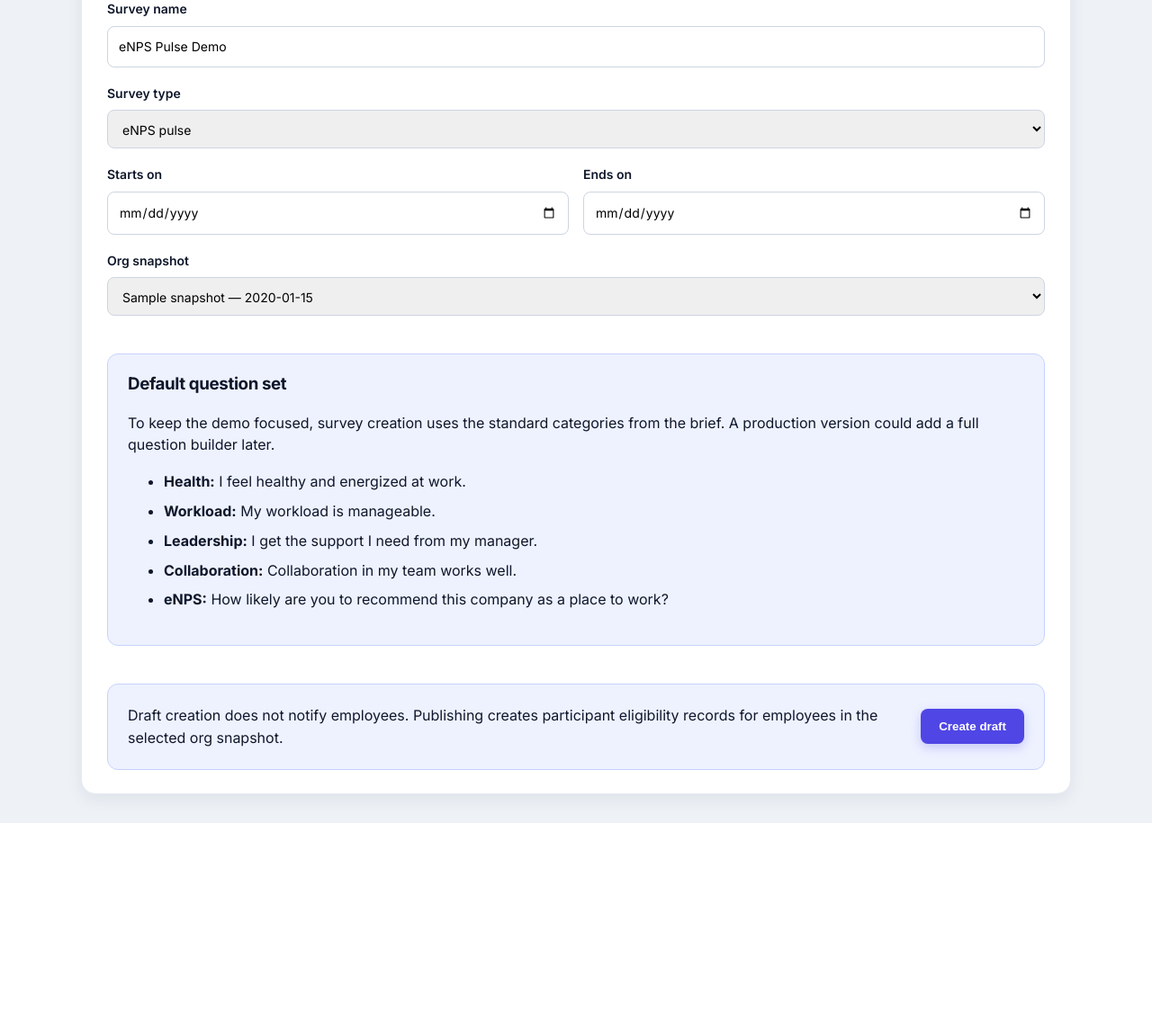
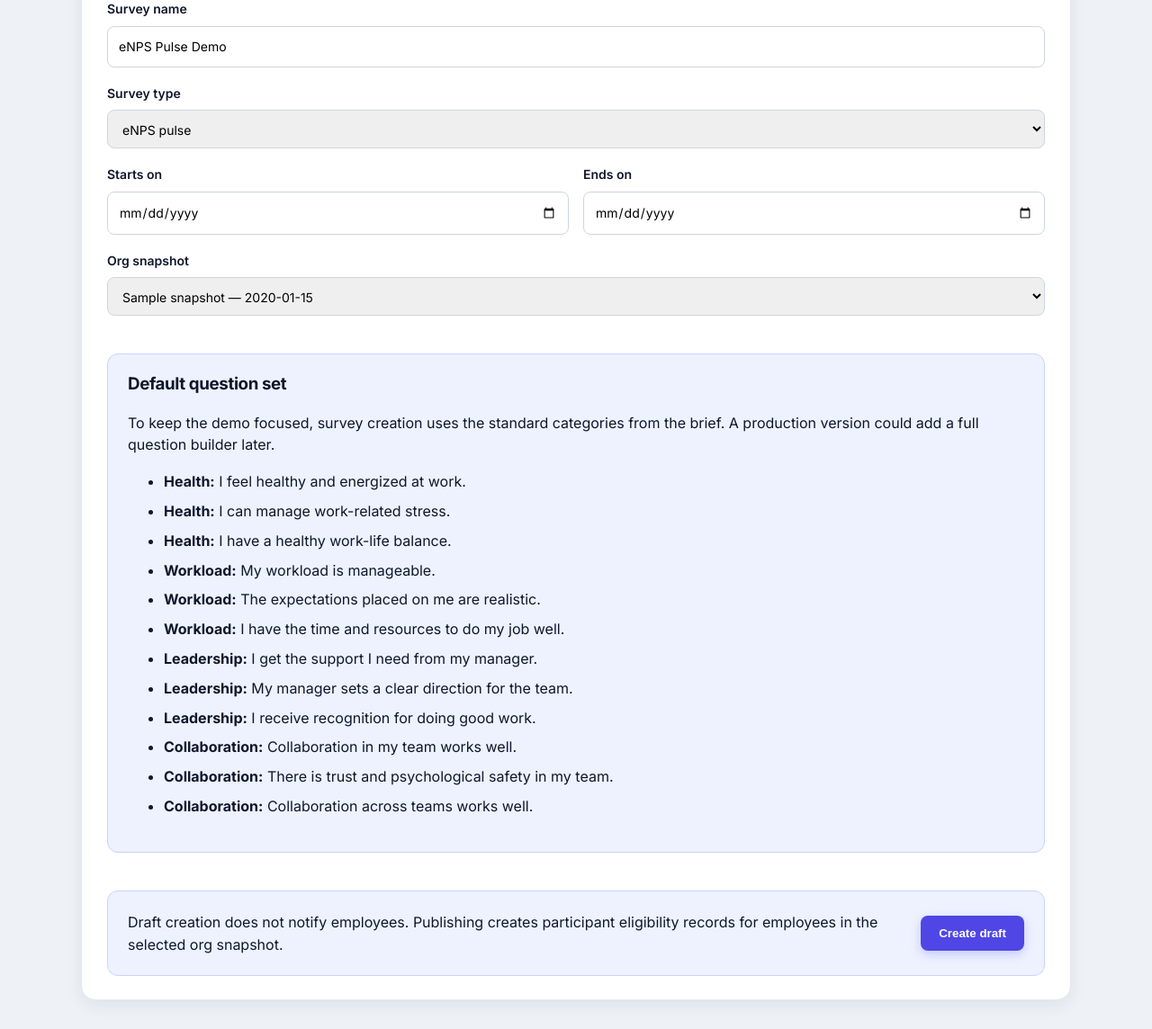
Before and after one commit to davidtrajcev/survey-insights-demo, a FastAPI app: page /admin/surveys/new in a window 1280 px wide. Shown: the part 297-1441 px from the top of the page at 90% size. Before the commit the page ends 1212 px from the top, so only its background shows below. Run offline with FastAPI, Linux system fonts and the light colour scheme; the visitor is signed in with stand-in values (Sample User, id 1); tables that the repository leaves empty hold one stand-in row (values such as "Sample post").

Commit message:
Bug fixes

```diff
--- a/app/main.py
+++ b/app/main.py
@@ -3,7 +3,7 @@ import uuid
 from datetime import date, datetime, timezone
 
 from fastapi import Depends, FastAPI, Form, HTTPException, Request
-from fastapi.responses import RedirectResponse
+from fastapi.responses import JSONResponse, RedirectResponse
 from fastapi.staticfiles import StaticFiles
 from fastapi.templating import Jinja2Templates
 from sqlalchemy import func
@@ -74,6 +74,34 @@ app.mount("/static", StaticFiles(directory="app/static"), name="static")
 templates = Jinja2Templates(directory="app/templates")
 
 
+@app.exception_handler(HTTPException)
+async def auth_redirect_handler(request: Request, exc: HTTPException):
+    # A 401 means the visitor isn't signed in. Send them to the mock SSO login
+    # instead of dumping raw JSON (e.g. when following dashboard links logged out).
+    if exc.status_code == 401:
+        return RedirectResponse(url="/login", status_code=303)
+    return JSONResponse(status_code=exc.status_code, content={"detail": exc.detail})
+
+
+# Internal response-type codes drive scoring and form rendering, but should be
+# shown to admins as plain language. Keep the codes stable; only the label varies.
+RESPONSE_TYPE_LABELS = {
+    "likert_1_5": "Agreement scale (1–5)",
+    "enps_0_10": "eNPS scale (0–10)",
+    "text": "Free text",
+}
+
+
+def response_type_label(value: str) -> str:
+    return RESPONSE_TYPE_LABELS.get(value, value.replace("_", " "))
+
+
+templates.env.filters["response_type_label"] = response_type_label
+
+
+# The annual/half-year survey covers four themes with three weighted questions
+# each (the category score is a weighted mean). This mirrors the seeded surveys
+# so an admin-created cycle is structurally identical to the demo data.
 DEFAULT_QUESTIONS = [
     {
         "key": "employee_health",
@@ -81,36 +109,108 @@ DEFAULT_QUESTIONS = [
         "text": "I feel healthy and energized at work.",
         "response_type": "likert_1_5",
         "order": 1,
+        "weight": 1.0,
+    },
+    {
+        "key": "health_stress",
+        "category": "Health",
+        "text": "I can manage work-related stress.",
+        "response_type": "likert_1_5",
+        "order": 2,
+        "weight": 2.0,
+    },
+    {
+        "key": "health_balance",
+        "category": "Health",
+        "text": "I have a healthy work-life balance.",
+        "response_type": "likert_1_5",
+        "order": 3,
+        "weight": 1.0,
     },
     {
         "key": "workload_balance",
         "category": "Workload",
         "text": "My workload is manageable.",
         "response_type": "likert_1_5",
-        "order": 2,
+        "order": 4,
+        "weight": 2.0,
+    },
+    {
+        "key": "workload_expectations",
+        "category": "Workload",
+        "text": "The expectations placed on me are realistic.",
+        "response_type": "likert_1_5",
+        "order": 5,
+        "weight": 1.0,
+    },
+    {
+        "key": "workload_resources",
+        "category": "Workload",
+        "text": "I have the time and resources to do my job well.",
+        "response_type": "likert_1_5",
+        "order": 6,
+        "weight": 1.0,
     },
     {
         "key": "leadership_support",
         "category": "Leadership",
         "text": "I get the support I need from my manager.",
         "response_type": "likert_1_5",
-        "order": 3,
+        "order": 7,
+        "weight": 1.0,
+    },
+    {
+        "key": "leadership_clarity",
+        "category": "Leadership",
+        "text": "My manager sets a clear direction for the team.",
+        "response_type": "likert_1_5",
+        "order": 8,
+        "weight": 2.0,
+    },
+    {
+        "key": "leadership_recognition",
+        "category": "Leadership",
+        "text": "I receive recognition for doing good work.",
+        "response_type": "likert_1_5",
+        "order": 9,
+        "weight": 1.0,
     },
     {
         "key": "team_collaboration",
         "category": "Collaboration",
         "text": "Collaboration in my team works well.",
         "response_type": "likert_1_5",
-        "order": 4,
+        "order": 10,
+        "weight": 1.0,
     },
     {
-        "key": "enps",
-        "category": "eNPS",
-        "text": "How likely are you to recommend this company as a place to work?",
-        "response_type": "enps_0_10",
-        "order": 5,
+        "key": "collab_trust",
+        "category": "Collaboration",
+        "text": "There is trust and psychological safety in my team.",
+        "response_type": "likert_1_5",
+        "order": 11,
+        "weight": 2.0,
+    },
+    {
+        "key": "collab_crossteam",
+        "category": "Collaboration",
+        "text": "Collaboration across teams works well.",
+        "response_type": "likert_1_5",
+        "order": 12,
+        "weight": 1.0,
     },
 ]
+
+# eNPS is its own continuous pulse, not part of the annual/half-year survey — a
+# single 0-10 question used only for enps_pulse cycles.
+ENPS_PULSE_QUESTION = {
+    "key": "enps",
+    "category": "eNPS",
+    "text": "How likely are you to recommend this company as a place to work?",
+    "response_type": "enps_0_10",
+    "order": 1,
+    "weight": 1.0,
+}
 
 
 DASHBOARD_CATEGORIES = ["Health", "Workload", "Leadership", "Collaboration", "eNPS"]
@@ -256,7 +356,9 @@ def build_manager_usability_summary(
 
     movements = []
 
-    for category in DASHBOARD_CATEGORIES:
+    # eNPS is reported from its own monthly pulse, so the theme movement pills
+    # cover the four 1-5 themes only.
+    for category in LIKERT_CATEGORIES:
         current_value = None
         previous_value = None
 
@@ -453,7 +555,12 @@ def get_survey_admin_rows(db: Session) -> list[dict]:
 
 
 def create_default_questions_for_cycle(db: Session, cycle: SurveyCycle) -> None:
-    for question_def in DEFAULT_QUESTIONS:
+    # An eNPS pulse is a single 0-10 question; the annual/half-year survey is the
+    # four 1-5 themes. eNPS never appears in the regular survey.
+    question_defs = (
+        [ENPS_PULSE_QUESTION] if cycle.cycle_type == "enps_pulse" else DEFAULT_QUESTIONS
+    )
+    for question_def in question_defs:
         db.add(
             Question(
                 survey_cycle=cycle,
@@ -462,6 +569,7 @@ def create_default_questions_for_cycle(db: Session, cycle: SurveyCycle) -> None:
                 text=question_def["text"],
                 response_type=question_def["response_type"],
                 display_order=question_def["order"],
+                weight=question_def["weight"],
                 is_required=True,
             )
         )
@@ -1325,6 +1433,11 @@ def employee_home(request: Request, db: Session = Depends(get_db)):
     participant_rows = []
 
     for participant in participants:
+        # Draft cycles are not yet published, so they stay invisible to employees.
+        # An open cycle (active and within its dates) can be submitted; upcoming and
+        # closed cycles are shown as status/archive only.
+        if participant.survey_cycle.status == "draft":
+            continue
         participant_rows.append(
             {
                 "participant_id": participant.id,
@@ -1332,6 +1445,7 @@ def employee_home(request: Request, db: Session = Depends(get_db)):
                 "org_unit_path": " > ".join(get_org_unit_path(participant.org_unit_at_time)),
                 "has_submitted": participant.has_submitted,
                 "submitted_at": participant.submitted_at,
+                "availability": survey_availability(participant.survey_cycle),
             }
         )
 
@@ -1344,6 +1458,22 @@ def employee_home(request: Request, db: Session = Depends(get_db)):
             "participant_rows": participant_rows,
         },
     )
+
+
+def survey_availability(cycle: SurveyCycle, today: date | None = None) -> str:
+    """Submission window state for a cycle: 'open', 'upcoming', or 'closed'.
+
+    A survey can only be answered while it is active *and* the current date falls
+    within its [starts_on, ends_on] window. Active cycles whose window hasn't
+    started yet are 'upcoming'; everything else (drafts, closed, or active cycles
+    whose window has passed) is 'closed' for submission.
+    """
+    today = today or date.today()
+    if cycle.status == "active" and cycle.starts_on <= today <= cycle.ends_on:
+        return "open"
+    if cycle.status == "active" and today < cycle.starts_on:
+        return "upcoming"
+    return "closed"
 
 
 @app.get("/survey/{participant_id}")
@@ -1366,6 +1496,8 @@ def survey_form(
         .all()
     )
 
+    availability = survey_availability(participant.survey_cycle)
+
     return templates.TemplateResponse(
         request=request,
         name="survey_form.html",
@@ -1374,6 +1506,9 @@ def survey_form(
             "current_user": current_employee,
             "participant": participant,
             "questions": questions,
+            # A survey can only be answered while it is active and within its dates.
+            "availability": availability,
+            "can_submit": availability == "open",
             "org_unit_path": " > ".join(get_org_unit_path(participant.org_unit_at_time)),
         },
     )
@@ -1392,6 +1527,15 @@ async def submit_survey(
         current_employee=current_employee,
     )
 
+    # A submission is only accepted while the cycle is active AND today falls
+    # within its date window. This rejects closed/historical cycles and cycles
+    # whose window hasn't opened yet (or has already passed).
+    if survey_availability(participant.survey_cycle) != "open":
+        raise HTTPException(
+            status_code=409,
+            detail="This survey cycle is not open for submission.",
+        )
+
     if participant.has_submitted:
         return templates.TemplateResponse(
             request=request,
--- a/app/templates/admin_survey_detail.html
+++ b/app/templates/admin_survey_detail.html
@@ -59,7 +59,7 @@
     <div class="admin-actions">
         {% if cycle.status == "draft" %}
             <form method="post" action="/admin/surveys/{{ cycle.id }}/publish">
-                <button type="submit">Publish survey</button>
+                <button class="button-link" type="submit">Publish survey</button>
             </form>
         {% endif %}
 
@@ -90,7 +90,7 @@
                     <td>{{ question.display_order }}</td>
                     <td>{{ question.category }}</td>
                     <td>{{ question.text }}</td>
-                    <td>{{ question.response_type }}</td>
+                    <td>{{ question.response_type | response_type_label }}</td>
                 </tr>
             {% endfor %}
         </tbody>
--- a/app/templates/employee_home.html
+++ b/app/templates/employee_home.html
@@ -49,6 +49,12 @@
                     {% if row.has_submitted %}
                         <td><span class="status-pill visible">Submitted</span></td>
                         <td class="muted-cell">Already submitted</td>
+                    {% elif row.availability == "upcoming" %}
+                        <td><span class="status-pill draft">Opens {{ row.survey_cycle.starts_on }}</span></td>
+                        <td><a class="button-link table-action secondary" href="/survey/{{ row.participant_id }}">View details</a></td>
+                    {% elif row.availability == "closed" %}
+                        <td><span class="status-pill closed">Closed</span></td>
+                        <td><a class="button-link table-action secondary" href="/survey/{{ row.participant_id }}">View (archived)</a></td>
                     {% else %}
                         <td><span class="status-pill hidden">Not submitted</span></td>
                         <td><a class="button-link table-action" href="/survey/{{ row.participant_id }}">Open survey</a></td>
--- a/app/templates/home.html
+++ b/app/templates/home.html
@@ -46,7 +46,7 @@
             <li>Responses are stored separately from employee identity and are only linked to the survey cycle and org snapshot unit.</li>
             <li>Every survey cycle uses a frozen org snapshot so org changes do not rewrite historical results.</li>
             <li>Manager dashboards consume privacy-safe aggregates, not raw responses.</li>
-            <li>Teams with fewer than 4 respondents are hidden; production would add stronger secondary suppression for inference risks.</li>
+            <li>Teams with fewer than 4 respondents are hidden, and secondary suppression hides a lone sibling so a hidden team can't be recovered by subtraction across the dashboard.</li>
         </ul>
     </div>
 
@@ -57,8 +57,6 @@
             in the demo you choose a seeded employee or manager.
         </p>
         <a class="button-link" href="/login">Open mock SSO login</a>
-        <a class="button-link secondary" href="/managers">Open manager dashboards directly</a>
-        <a class="button-link secondary" href="/admin">Open P&amp;C admin</a>
     </div>
 </section>
 {% endblock %}
```
Also changed, not shown: app/seed.py (+24 -27 lines), app/templates/manager_dashboard.html (+8 -25 lines), app/templates/survey_form.html (+18 -0 lines), README.md.
